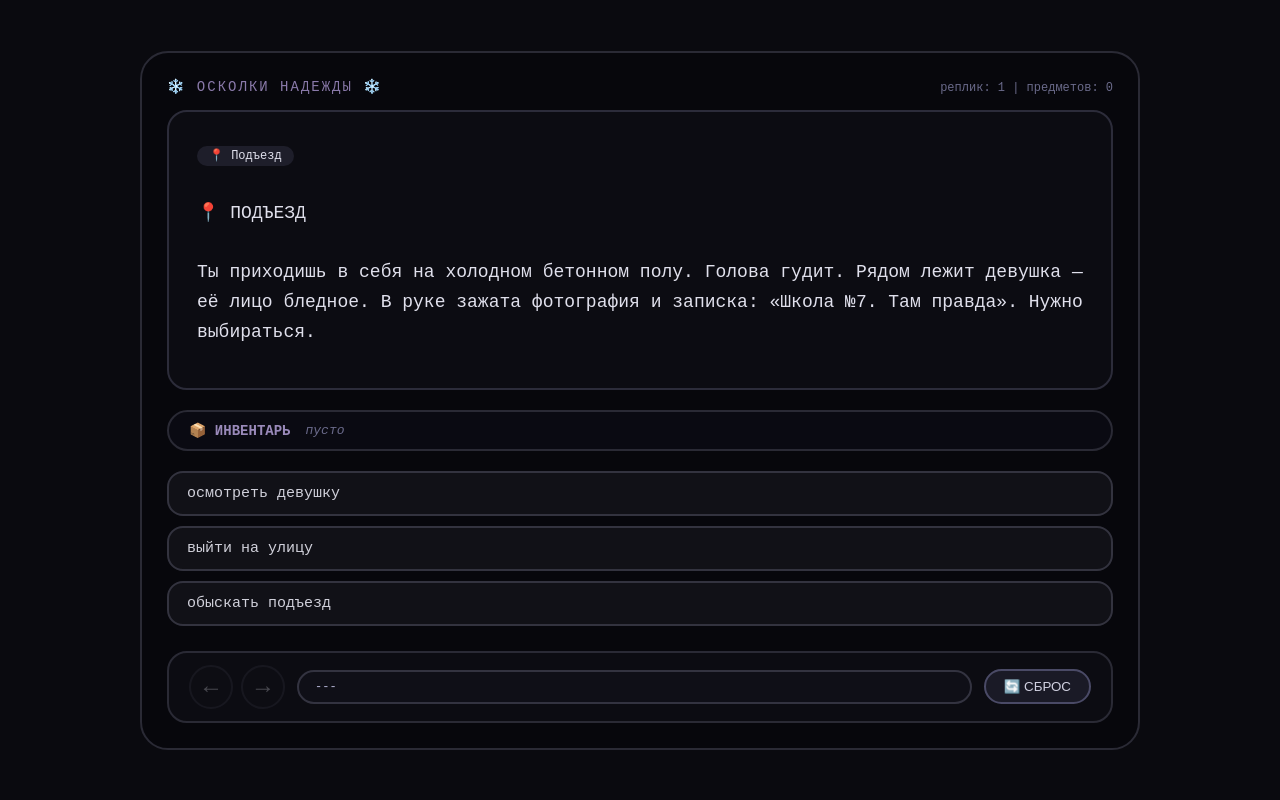
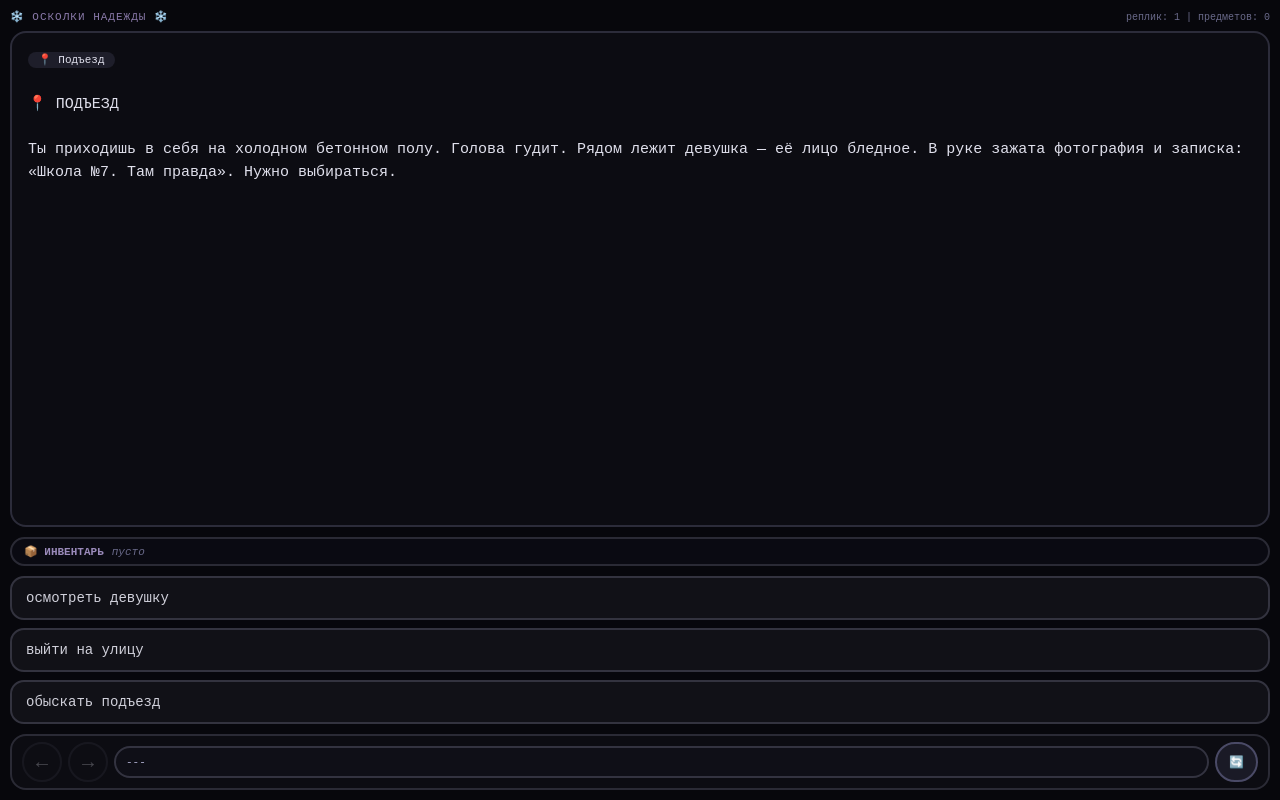
Before and after one commit to BlockMinerPro2026/Turl, a website: page index.html in a window 1280 px wide. Drawn offline with Linux system fonts and the light colour scheme.

Commit message:
Update index.html

```diff
--- a/index.html
+++ b/index.html
@@ -2,96 +2,115 @@
 <html lang="ru">
 <head>
     <meta charset="UTF-8">
+    <meta name="viewport" content="width=device-width, initial-scale=1.0, maximum-scale=1.0, user-scalable=no">
     <title>Осколки надежды</title>
     <style>
-        * { margin: 0; padding: 0; box-sizing: border-box; }
+        * { margin: 0; padding: 0; box-sizing: border-box; -webkit-tap-highlight-color: transparent; }
+        html, body {
+            height: 100%;
+            overflow: hidden;
+        }
         body {
             background: #0a0a0f;
             font-family: 'Courier New', monospace;
-            min-height: 100vh;
             display: flex;
             justify-content: center;
             align-items: center;
-            padding: 20px;
         }
         .game {
-            max-width: 1000px;
             width: 100%;
+            height: 100%;
+            max-width: 100%;
             background: #07070c;
-            border: 2px solid #2a2a35;
-            border-radius: 28px;
-            padding: 25px;
+            display: flex;
+            flex-direction: column;
+            padding: 10px;
+            padding-top: max(10px, env(safe-area-inset-top));
+            padding-bottom: max(10px, env(safe-area-inset-bottom));
+            padding-left: max(10px, env(safe-area-inset-left));
+            padding-right: max(10px, env(safe-area-inset-right));
         }
         .game-header {
             display: flex;
             justify-content: space-between;
             align-items: baseline;
-            margin-bottom: 15px;
+            margin-bottom: 8px;
             flex-wrap: wrap;
-            gap: 10px;
+            gap: 4px;
+            flex-shrink: 0;
         }
-        .title { color: #8a7aaa; font-size: 14px; letter-spacing: 2px; }
-        .stats { color: #6a6a8a; font-size: 12px; }
+        .title { color: #8a7aaa; font-size: 11px; letter-spacing: 1px; }
+        .stats { color: #6a6a8a; font-size: 10px; }
         .scene {
             background: #0c0c12;
             border: 2px solid #2c2c3a;
-            border-radius: 20px;
-            padding: 28px;
-            min-height: 280px;
+            border-radius: 16px;
+            padding: 16px;
+            min-height: 0;
             color: #e0e0ec;
-            font-size: 18px;
-            line-height: 1.65;
+            font-size: 15px;
+            line-height: 1.5;
             white-space: pre-wrap;
-            margin-bottom: 20px;
+            margin-bottom: 10px;
             overflow-y: auto;
-            max-height: 380px;
+            flex: 1 1 auto;
+            -webkit-overflow-scrolling: touch;
         }
         .inventory-panel {
             background: #0a0a12;
             border: 2px solid #2a2a35;
-            border-radius: 40px;
-            padding: 10px 20px;
-            margin-bottom: 20px;
+            border-radius: 24px;
+            padding: 6px 12px;
+            margin-bottom: 10px;
             display: flex;
             flex-wrap: wrap;
-            gap: 8px 15px;
+            gap: 4px 8px;
             align-items: center;
+            flex-shrink: 0;
+            max-height: 80px;
+            overflow-y: auto;
         }
-        .inventory-title { color: #9a8aba; font-weight: bold; font-size: 14px; }
-        .inventory-items { display: flex; flex-wrap: wrap; gap: 6px 10px; }
+        .inventory-title { color: #9a8aba; font-weight: bold; font-size: 11px; }
+        .inventory-items { display: flex; flex-wrap: wrap; gap: 4px 6px; }
         .inventory-item {
             background: #1a1a26;
             border: 1px solid #4a4a66;
-            border-radius: 20px;
-            padding: 4px 12px;
+            border-radius: 14px;
+            padding: 2px 8px;
             color: #c0c0e0;
-            font-size: 13px;
+            font-size: 11px;
         }
-        .no-items { color: #6a6a8a; font-style: italic; font-size: 13px; }
+        .no-items { color: #6a6a8a; font-style: italic; font-size: 11px; }
         .choices {
             display: flex;
             flex-direction: column;
-            gap: 10px;
-            margin-bottom: 25px;
-            max-height: 400px;
+            gap: 8px;
+            margin-bottom: 10px;
             overflow-y: auto;
+            flex: 0 1 auto;
+            max-height: 40vh;
+            -webkit-overflow-scrolling: touch;
         }
         .choice {
             background: #111117;
             border: 2px solid #33333f;
             color: #d0d0da;
-            padding: 12px 18px;
-            font-size: 15px;
-            border-radius: 16px;
+            padding: 12px 14px;
+            font-size: 14px;
+            border-radius: 14px;
             text-align: left;
             cursor: pointer;
             transition: 0.1s;
             font-family: inherit;
+            min-height: 44px;
+            display: flex;
+            align-items: center;
+            width: 100%;
+            word-break: break-word;
         }
-        .choice:hover:not(.choice-disabled) {
+        .choice:active:not(.choice-disabled) {
             background: #1e1e2a;
             border-color: #7a7a9a;
-            transform: translateX(3px);
         }
         .choice-disabled {
             background: #0a0a12;
@@ -103,49 +122,74 @@
         .bottom-panel {
             display: flex;
             align-items: center;
-            gap: 12px;
+            gap: 6px;
             background: #0c0c12;
             border: 2px solid #2a2a35;
-            border-radius: 20px;
-            padding: 12px 20px;
-            flex-wrap: wrap;
+            border-radius: 16px;
+            padding: 6px 10px;
+            flex-wrap: nowrap;
+            flex-shrink: 0;
         }
         .arrow {
             background: #111117;
             border: 2px solid #33333f;
             color: #d0d0da;
-            width: 44px;
-            height: 44px;
-            border-radius: 22px;
+            width: 40px;
+            height: 40px;
+            border-radius: 20px;
             display: flex;
             align-items: center;
             justify-content: center;
-            font-size: 24px;
+            font-size: 20px;
             cursor: pointer;
+            flex-shrink: 0;
+            user-select: none;
         }
+        .arrow:active:not(.disabled) { background: #2a2a36; }
         .arrow.disabled { opacity: 0.3; cursor: not-allowed; }
         .save-code {
             background: #0f0f17;
             border: 2px solid #333340;
             border-radius: 40px;
-            padding: 8px 16px;
-            flex: 1;
+            padding: 8px 10px;
+            flex: 1 1 auto;
+            min-width: 0;
             color: #b0b0d0;
             font-family: monospace;
-            font-size: 12px;
+            font-size: 11px;
         }
         .reset-btn {
             background: #1a1a26;
             border: 2px solid #4a4a66;
             color: #d0d0e0;
-            padding: 8px 18px;
-            border-radius: 30px;
+            padding: 8px 12px;
+            border-radius: 20px;
             cursor: pointer;
+            font-size: 12px;
+            font-family: inherit;
+            flex-shrink: 0;
+            min-height: 40px;
+            white-space: nowrap;
         }
-        .reset-btn:hover { background: #2a2a36; }
-        ::-webkit-scrollbar { width: 6px; }
+        .reset-btn:active { background: #2a2a36; }
+        ::-webkit-scrollbar { width: 4px; }
         ::-webkit-scrollbar-track { background: #0a0a12; }
         ::-webkit-scrollbar-thumb { background: #4a4a66; border-radius: 10px; }
+
+        @media (max-height: 600px) {
+            .scene { font-size: 13px; padding: 12px; }
+            .choice { padding: 10px 12px; font-size: 13px; min-height: 40px; }
+            .inventory-panel { max-height: 60px; }
+            .choices { max-height: 35vh; }
+        }
+        @media (max-width: 360px) {
+            .title { font-size: 10px; }
+            .stats { font-size: 9px; }
+            .scene { font-size: 13px; padding: 12px; }
+            .choice { font-size: 12px; padding: 10px 12px; }
+            .arrow { width: 36px; height: 36px; font-size: 18px; }
+            .reset-btn { padding: 6px 10px; font-size: 11px; }
+        }
     </style>
 </head>
 <body>
@@ -161,9 +205,12 @@
     </div>
     <div id="choicesContainer" class="choices"></div>
     <div class="bottom-panel">
-        <div style="display:flex; gap:8px"><div id="arrowLeft" class="arrow">←</div><div id="arrowRight" class="arrow">→</div></div>
+        <div style="display:flex; gap:6px; flex-shrink:0;">
+            <div id="arrowLeft" class="arrow">←</div>
+            <div id="arrowRight" class="arrow">→</div>
+        </div>
         <input id="saveCode" class="save-code" readonly value="---">
-        <button class="reset-btn" id="resetBtn">🔄 СБРОС</button>
+        <button class="reset-btn" id="resetBtn">🔄</button>
     </div>
 </div>
 
@@ -174,7 +221,7 @@
         emptyInv: "пусто",
         statsReplic: "реплик:",
         statsItems: "предметов:",
-        resetBtn: "🔄 СБРОС",
+        resetBtn: "🔄",
         titleGame: "❄️ ОСКОЛКИ НАДЕЖДЫ ❄️",
         continueBtn: "→ продолжить",
         nextBtn: "→ дальше",
@@ -418,9 +465,11 @@
             addNext("street_start","Улица");
             text=texts.defaultNext;
         }
-        let locationTag = `<span style="background:#1e1e2a; padding:3px 12px; border-radius:20px; font-size:12px;">📍 ${currentLocation}</span><br><br>`;
+        let locationTag = `<span style="background:#1e1e2a; padding:2px 10px; border-radius:20px; font-size:11px;">📍 ${currentLocation}</span><br><br>`;
         sceneEl.innerHTML = locationTag + text.replace(/\n/g,'<br>');
         addToHistory(text); updateArrows(); updateInvDisplay();
+        // Прокрутка сцены наверх при новом тексте
+        sceneEl.scrollTop = 0;
     }
 
     const arrowLeft=document.getElementById('arrowLeft'), arrowRight=document.getElementById('arrowRight');
```
